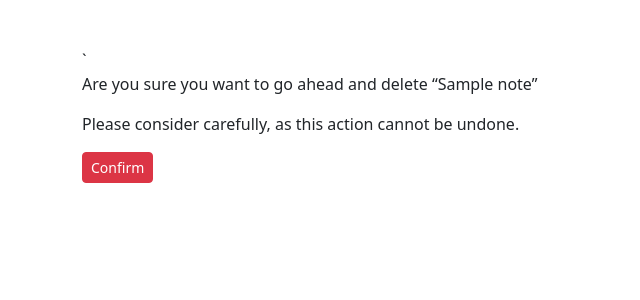
After one commit to jeenakarmi/Notes_Project, a Django app: template notes/templates/notes/notes_delete.html in a window 1280 px wide. The commit adds this page. Shown: the top 300 px of the page, without its empty margins (0-640 px from the left). Run offline with Django 5.2, Linux system fonts and the light colour scheme; the template is opened without the code that fills it: values that come from a table or form of the project are taken from there, others are empty; tables that the repository leaves empty hold one stand-in row (values such as "Sample post").

Commit message:
Delete confirmation page added (error waving)

```diff
--- /dev/null
+++ b/notes/templates/notes/notes_delete.html
@@ -0,0 +1,18 @@
+{% extends 'base.html' %}
+{% load static %}
+{% block content %}
+
+<div class="row justify-content-center">
+    <div class="col md-6">
+        <form action="" method="post">
+`           {% csrf_token %}        <!-- For Security In Post Method -->
+            <p>Are you sure you want to go ahead and delete <q>{{note.title}}</q></p>
+            <p>Please consider carefully, as this action cannot be undone.</p>
+            <input type="submit" class="btn btn-sm btn-danger" value= "Confirm">
+        </form>
+
+    </div>
+
+</div>
+
+{% endblock %}
--- a/notes/templates/notes/notes_detail.html
+++ b/notes/templates/notes/notes_detail.html
@@ -16,6 +16,7 @@
             <div class="card-footer">
                 <a href="{% url 'notes.list' %} " class="btn btn-sm btn-primary">Back</a>
                 <a href="{% url 'notes.update' pk=notes.id %} " class="btn btn-sm btn-warning">Edit</a>
+                <a href="{% url 'notes.delete' pk=notes.id %} " class="btn btn-sm btn-danger">Delete</a>
             </div>
         </div>
     </div>
```
